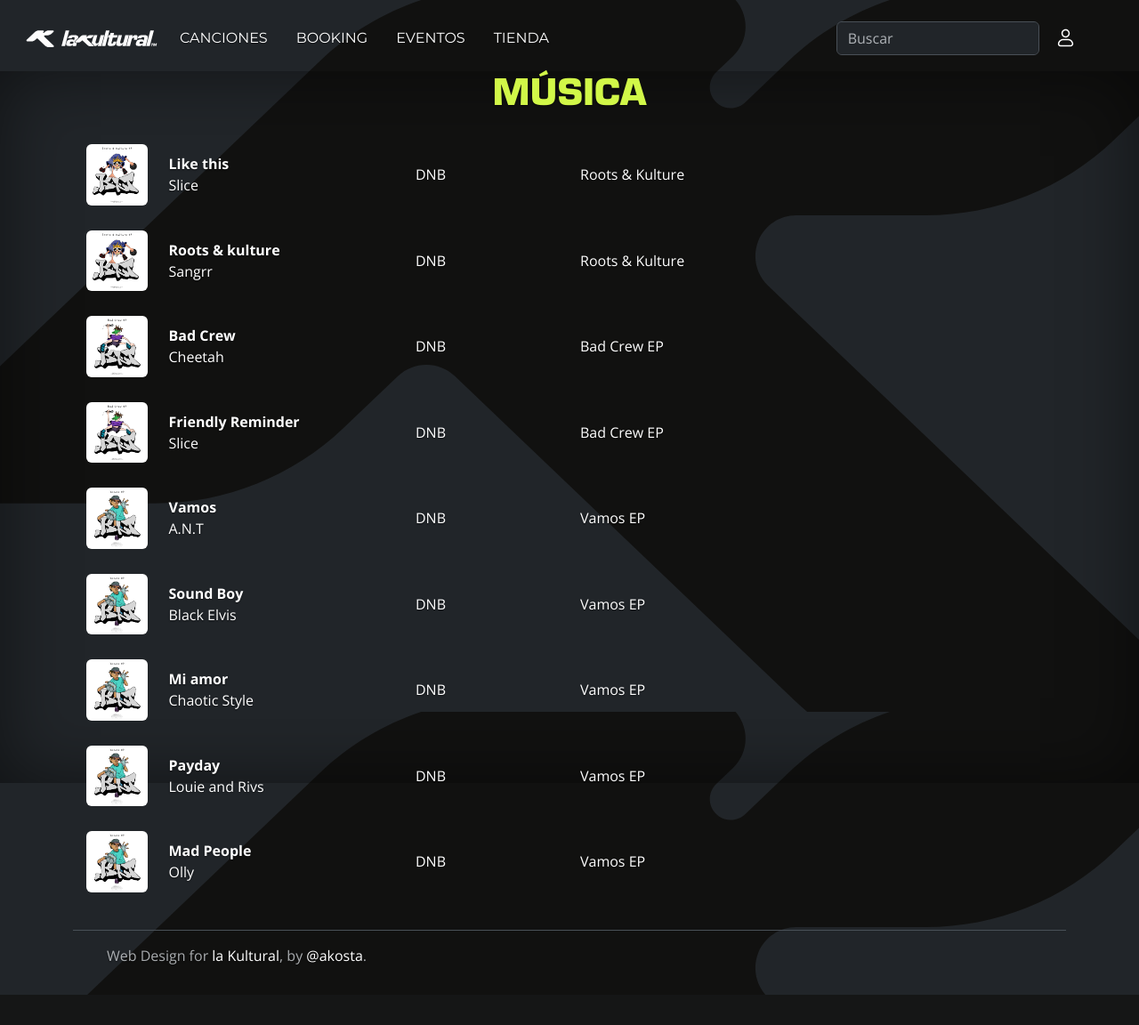
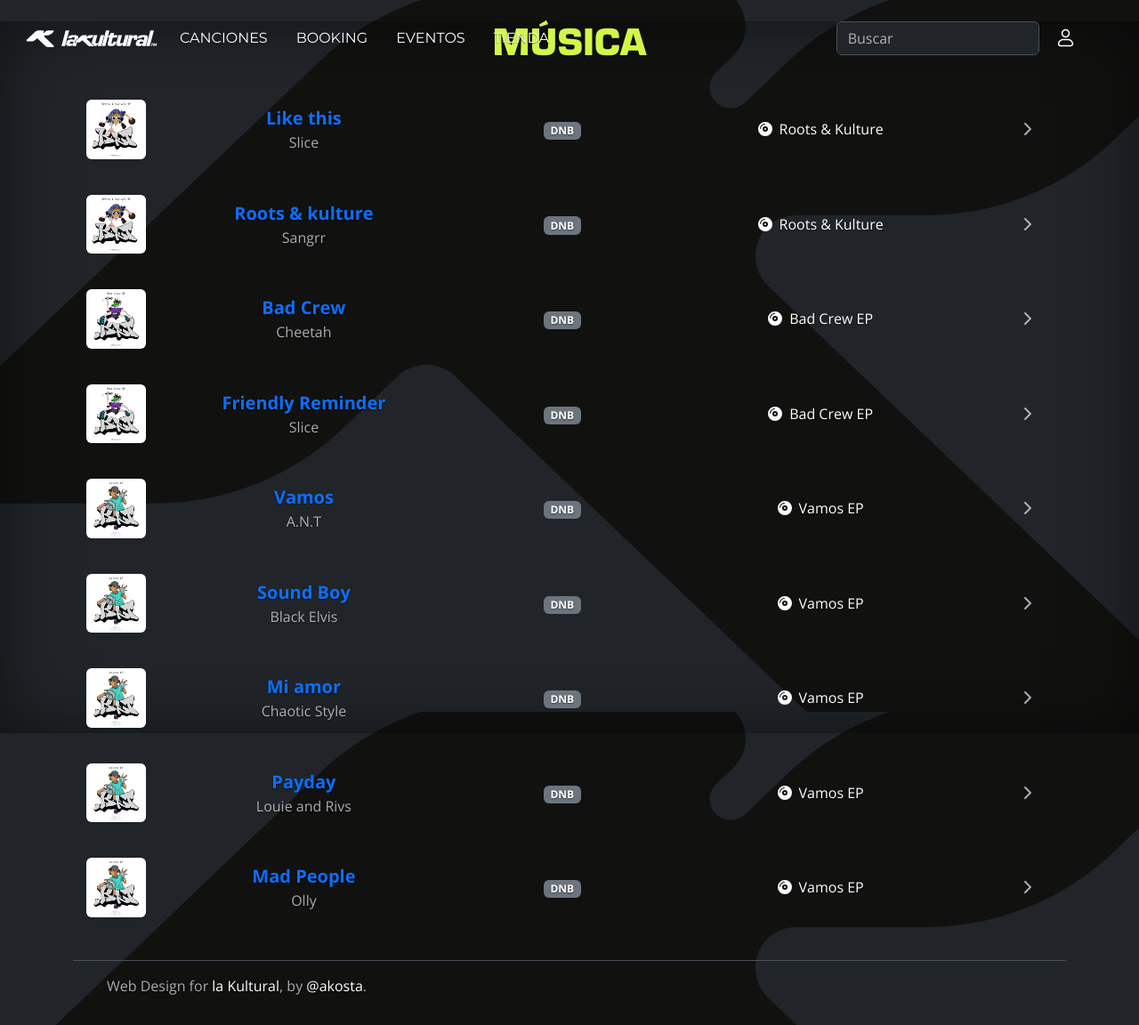
Before and after one commit to Arstac/kulturalweb, a Django app: page /musica/ in a window 1280 px wide. Shown: the whole page at 89% size. Before the commit the page ends 1118 px from the top, so only its background shows below. Run offline with Django 4.2, Linux system fonts and the light colour scheme; data comes from the database, SQL or seed files in the repository; some libraries are stand-ins or nearby versions.

Commit message:
simple music

```diff
--- a/musica/templates/musica/musica.html
+++ b/musica/templates/musica/musica.html
@@ -2,7 +2,7 @@
 {% load static %}
 
 {% block content %}
-<header class="masthead my-20">
+<header class="masthead my-4">
     <div class="text-center">
         <h1 class="section-heading text-uppercase">MÚSICA</h1>
     </div>
@@ -11,96 +11,52 @@
 <div class="container my-4">
     <div class="list-group list-group-flush">
         {% for cancion in canciones %}
-        <!-- Cada bloque es clicable para abrir el detalle de la canción -->
-        <div class="row list-group-item align-items-center text-start"
-            role="button"
-            tabindex="0"
-            onclick="mostrarDetalleCancion(...)"
-            onkeydown="if (event.key === 'Enter') mostrarDetalleCancion(...)">
-
-            <div class="col-3 col-lg-1">
+        <a href="{% url 'detalle_cancion' cancion.id %}" class="text-decoration-none text-dark">
+            <div class="row list-group-item list-group-item-action align-items-center py-3">
+                <div class="col-4 col-md-2 col-lg-1">
                     {% if cancion.album and cancion.album.portada %}
-                  <img src="{{ cancion.album.portada.url }}" class="img-fluid rounded-2" alt="{{ cancion.album.titulo }}">
+                    <img src="{{ cancion.album.portada.url }}"
+                         class="img-fluid rounded-2 shadow-sm"
+                         alt="Portada de {{ cancion.album.titulo }}">
                     {% else %}
-                  <img src="{% static 'assets/img/default_album.png' %}" class="img-fluid rounded-2" alt="Imagen predeterminada">
+                    <img src="{% static 'assets/img/default_album.png' %}"
+                         class="img-fluid rounded-2 opacity-75"
+                         alt="Álbum no disponible">
                     {% endif %}
                 </div>
 
-            <div class="col-7 col-lg-3">
-                <div class="fw-bold">{{ cancion.titulo }}</div>
-                <div>{{ cancion.artista.nombre }}</div>
+                <div class="col-8 col-md-10 col-lg-11">
+                    <div class="row align-items-center">
+                        <div class="col-12 col-md-4">
+                            <div class="fw-bold fs-5 text-primary">{{ cancion.titulo }}</div>
+                            <div class="text-muted">{{ cancion.artista.nombre }}</div>
                         </div>
 
-            <div class="col-lg-2 d-none d-lg-block">
-                {{ cancion.categoria }}
+                        <div class="col-md-3 d-none d-md-block">
+                            <span class="badge bg-secondary">{{ cancion.categoria }}</span>
                         </div>
 
-            <div class="col-lg-2 d-none d-lg-block">
+                        <div class="col-md-4 d-none d-md-block">
                             {% if cancion.album %}
-                  {{ cancion.album.titulo }}
+                            <i class="fas fa-compact-disc me-2"></i>{{ cancion.album.titulo }}
                             {% else %}
-                  Sin álbum
+                            <span class="text-muted">Sin álbum asociado</span>
                             {% endif %}
                         </div>
+
+                        <div class="col-md-1 d-none d-md-block text-end">
+                            <i class="fas fa-chevron-right text-muted"></i>
                         </div>
+                    </div>
+                </div>
+            </div>
+        </a>
         {% empty %}
-        <div class="text-center py-4">
-            No hay canciones disponibles.
+        <div class="text-center py-5 bg-light rounded-3">
+            <i class="fas fa-music fa-3x text-muted mb-3"></i>
+            <h4 class="text-muted">No hay canciones disponibles</h4>
         </div>
         {% endfor %}
     </div>
 </div>
-
-<!-- Modal que hará de 'card' emergente para mostrar el detalle -->
-<div class="modal fade" id="cancionModal" tabindex="-1" aria-labelledby="cancionModalLabel" aria-hidden="true">
-  <div class="modal-dialog">
-    <div class="modal-content">
-      <!-- Cabecera del modal -->
-      <div class="modal-header">
-        <h5 class="modal-title" id="cancionModalLabel">Detalle de la canción</h5>
-        <button type="button" class="btn-close" data-bs-dismiss="modal" aria-label="Close"></button>
-      </div>
-      <!-- Cuerpo del modal -->
-      <div class="modal-body">
-        <img id="modal-imagen" src="{% static 'assets/img/default_album.png' %}" class="img-fluid mb-3" alt="Portada" />
-        <h4 id="modal-titulo" class="fw-bold"></h4>
-        <p id="modal-artista"></p>
-        <audio id="modal-audio" controls class="w-100">
-          Tu navegador no soporta el elemento <code>audio</code>.
-        </audio>
-      </div>
-    </div>
-  </div>
-</div>
 {% endblock %}
-
-{% block extra_js %}
-<script>
-// Función para mostrar el detalle de la canción en el modal
-function mostrarDetalleCancion(cancionId, audioUrl) {
-  fetch(`/musica/detalle/${cancionId}/`)
-      .then(response => {
-          if (!response.ok) {
-              throw new Error('Error al cargar los datos');
-          }
-          return response.json();
-      })
-      .then(data => {
-          if (!data.imagen.startsWith('http')) {
-              data.imagen = window.location.origin + data.imagen;
-          }
-          document.getElementById('modal-titulo').textContent = data.titulo;
-          document.getElementById('modal-artista').textContent = data.artista;
-          document.getElementById('modal-imagen').src = data.imagen;
-          document.getElementById('modal-audio').src = audioUrl;
-
-          const modal = new bootstrap.Modal(document.getElementById('cancionModal'));
-          modal.show();
-      })
-      .catch(error => {
-          console.error('Error:', error);
-          alert('No se pudo cargar la canción');
-      });
-}
-</script>
-{% endblock %}
```
Lines whose indentation alone changed are shown as unchanged.
